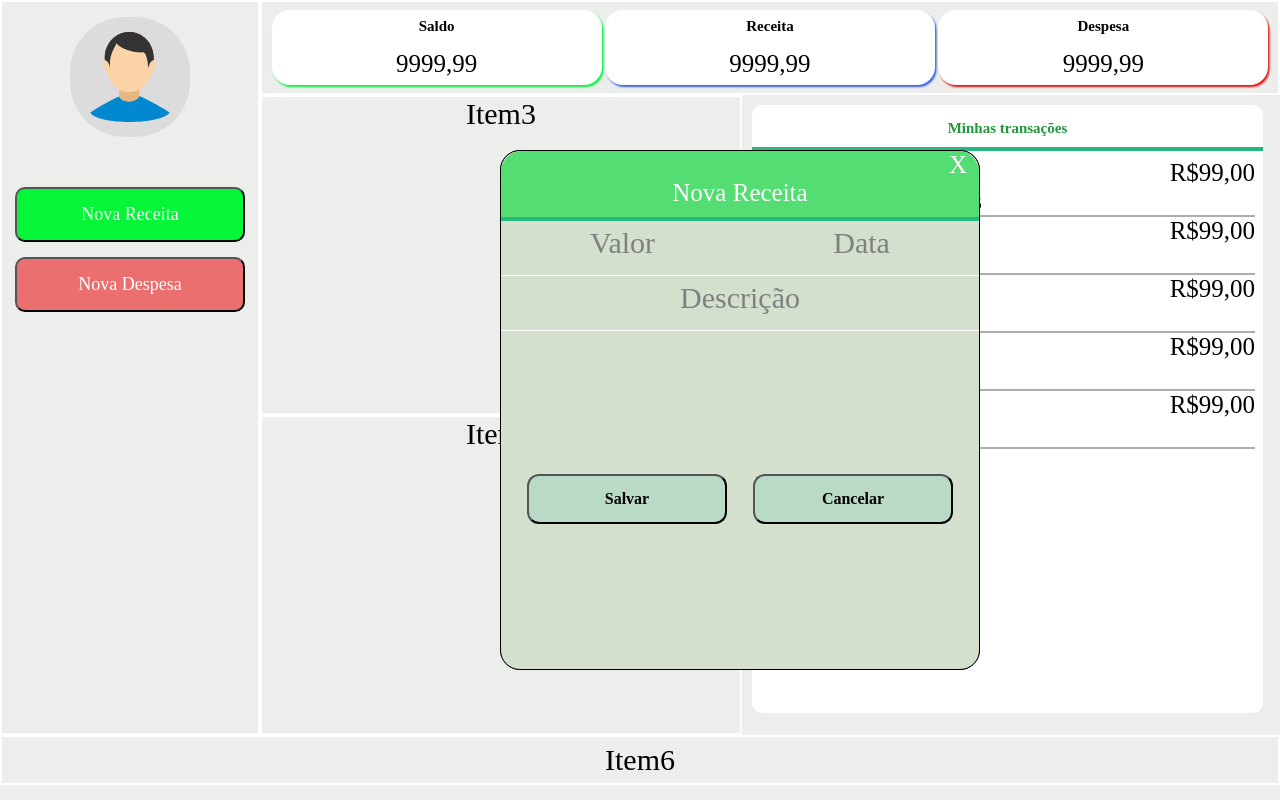
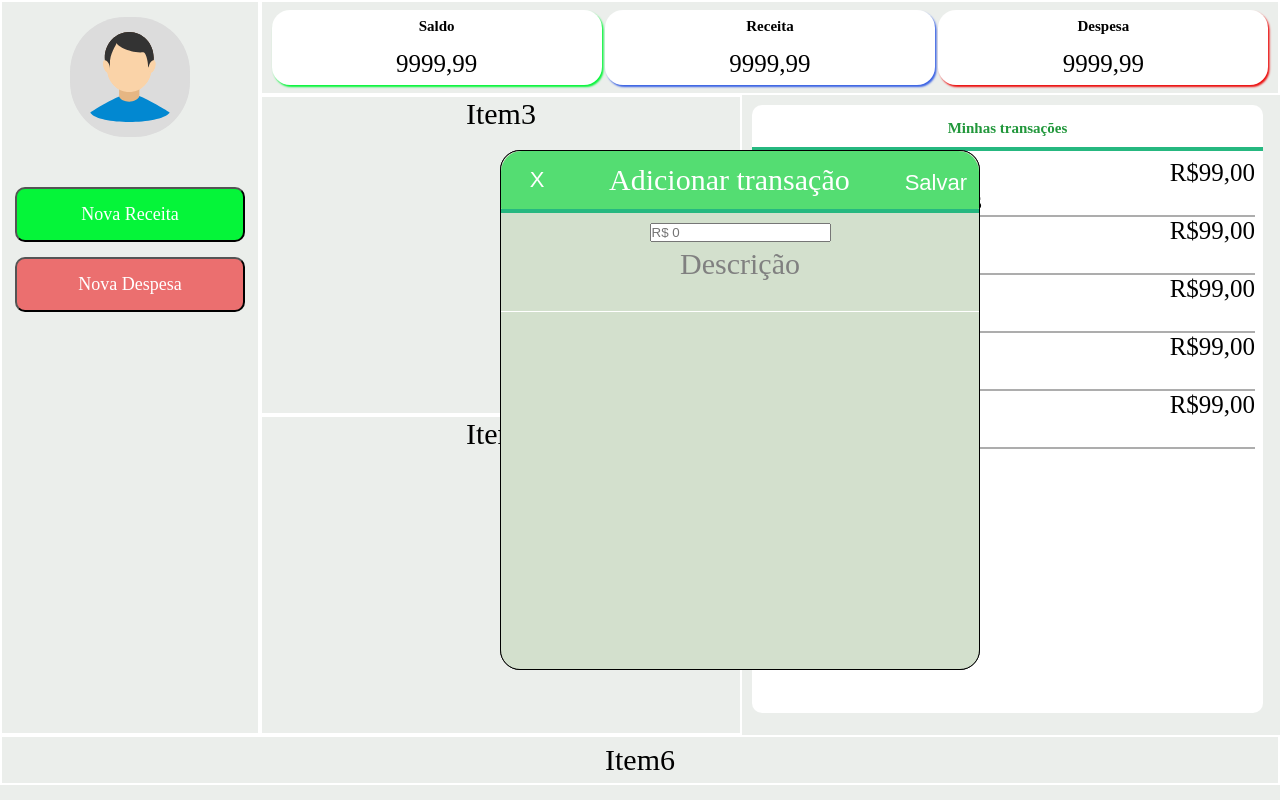
Before and after one commit to AlexSJ33/SisFinan, a React (Vite) app: page / in a window 1280 px wide. Both pictures are taken after a click on the button "Nova Receita". Built offline with nearby package versions, Linux system fonts and the light colour scheme.

Commit message:
mais ajustes

```diff
--- a/package.json
+++ b/package.json
@@ -11,7 +11,8 @@
   },
   "dependencies": {
     "react": "^18.2.0",
-    "react-dom": "^18.2.0"
+    "react-dom": "^18.2.0",
+    "react-modal": "^3.16.1"
   },
   "devDependencies": {
     "@types/react": "^18.2.66",
--- a/src/components/Receita/AdicionarReceita.jsx
+++ b/src/components/Receita/AdicionarReceita.jsx
@@ -1,6 +1,12 @@
 // import { useState } from 'react'
 import React from 'react'
+import Modal from 'react-modal'
+
 import styles from './AdicionarReceita.module.css'
+
+// Código necessário para os recursos de acessibilidade
+Modal.setAppElement('#root');
+
 
 function AdicionarReceita({ isOpen, setModalOpen }) {
 // const [valor, setValor] = useState([]);
@@ -13,29 +19,27 @@ function AdicionarReceita({ isOpen, setModalOpen }) {
           <form onSubmit={''}>
           <div className='form-grupo'>
               <div className={styles.fechar}>
-                <p onClick={setModalOpen}> X</p>
+                <div className={styles.left}>
+                <button className={styles.btnFechar} onClick={setModalOpen}> X</button>
+                <label>Adicionar transação</label>
+                </div>
+                <div>
+                <button className={styles.btnSalvar}type="submit">Salvar</button>
+                </div>
               </div>
-            <div className={styles.title}>
-              <p>Nova Receita</p>
-            </div>
+
             <hr />
             <div className={styles.LabelValueDate}>
-            <label for='valor'>Valor</label>
-            <label for='valor'>Data</label>
+
             </div>
-            <div className={styles.InputValueDate}>
-            <input type="text" name="valor" id="valor" />
-            <input type="text" name="valor" id="valor" />
+            <div className={styles.LabelValueDate}>
+              <input type="text" name="valor" id="valor" placeholder='R$ 0' />
             </div>
             <div className={styles.LabelValueDate}>
             <label for='valor'>Descrição</label>
             </div>
             <div className={styles.InputValueDate}>
             <input type="text" name="descricao" id="descricao" />
-            </div>
-            <div className={styles.botao}>
-              <button className={styles.btnSalvar}type="submit">Salvar</button>
-              <button className={styles.btnSalvar}type="submit" onClick={setModalOpen}>Cancelar</button>
             </div>
           </div>
 
--- a/src/components/Receita/AdicionarReceita.module.css
+++ b/src/components/Receita/AdicionarReceita.module.css
@@ -1,6 +1,9 @@
 
 
 .formulario {
+    display: flex;
+    flex-direction: column;
+    justify-content: baseline;
     position: fixed;
 
     top: 0;
@@ -9,7 +12,7 @@
     right: 0;
     /* background-color: rgb(0,0,0,0.5); */
     background-color: #d3e0cd;
-    z-index: 1000;
+
 
     margin-left: 500px;
     margin-top: 150px;
@@ -21,21 +24,14 @@
 
 
 }
-.title {
-    display: flex;
-    flex-direction: column;
-    justify-content: center;
 
-    color: #fff;
-    background-color: #54dd72;
-    padding-bottom: 10px;
-}
 .fechar {
     display: flex;
-    flex-direction: column;
+    flex-direction: row;
+    justify-content: space-between;
 
-    align-items: end;
-    padding-right: 12px;
+    align-items: start;
+    padding: 12px;
     color: #fff;
     background-color: #54dd72;
     border-radius: 21px;
@@ -43,9 +39,26 @@
     border-bottom-left-radius: 1px;
     border-bottom: none;
 
+}
+.left {
+    display: flex;
+    flex-direction: row;
+    gap: 6vh;
+}
+.btnSalvar {
+    border: none;
 
+    background-color: transparent;
+    color: #fff;
+    font-size: 22px;
+    cursor: pointer;
 }
-.fechar p {
+.btnFechar {
+    border: none;
+    width: 6vh;
+    background-color: transparent;
+    color: #fff;
+    font-size: 22px;
     cursor: pointer;
 }
 
@@ -62,12 +75,7 @@
     color: gray;
 
 }
-.InputValueDate {
-    display: flex;
-    justify-content: space-around;
-    border: none;
 
-}
 .InputValueDate input {
 
     border: 1px solid #fff;
@@ -80,23 +88,3 @@
     background-color: transparent;
 
 }
-.botao {
-    display: flex;
-    flex-direction: row;
-    justify-content: space-evenly;
-    padding-top: 30%;
-
-
-}
-.btnSalvar {
-
-    border-radius: 12px;
-    width: 200px;
-    height: 50px;
-    background-color: #badac7;
-    font-family: cursive;
-    font-weight: bold;
-    font-size: medium;
-
-
-}
```
Also changed, not shown: 1 other file (tests, documents, lock files or other folders).
